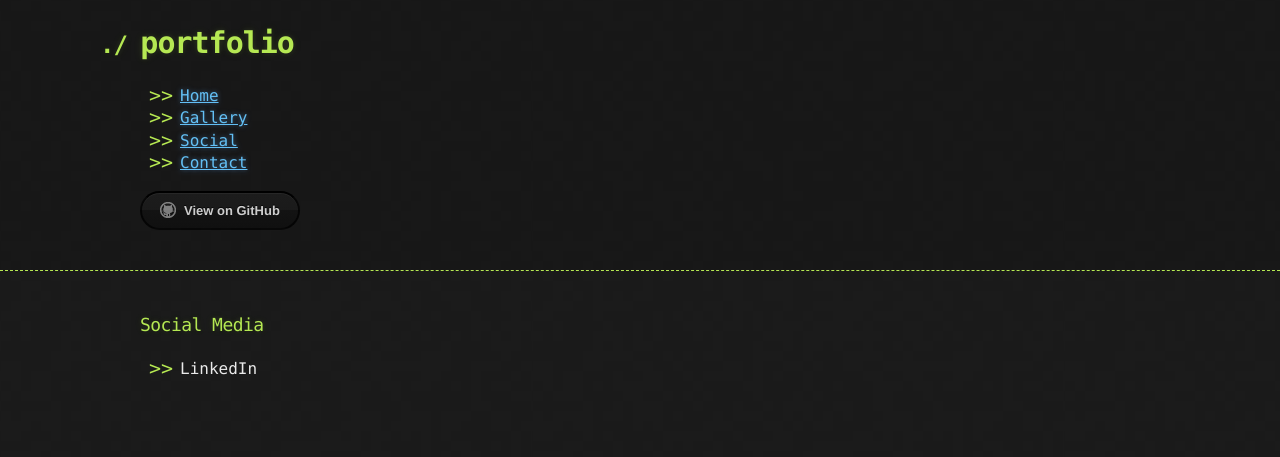
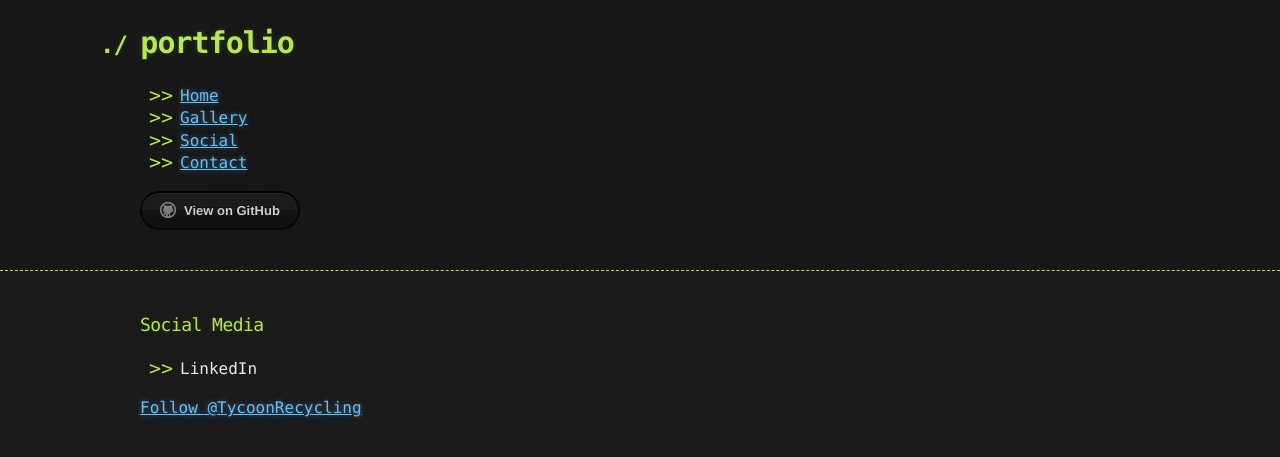
Before and after one commit to NathanLewis298/portfolio, a Jekyll site: the page built from social.md, in a window 1280 px wide. Shown: the top 457 px of the page. Built offline with Jekyll 4.4.1, drawn with Linux system fonts in a browser that asks for light colours; our own code applies the rules of GitHub Pages for plain Markdown files; comment, search, counter and statistics services are not loaded; the repository's description, which GitHub fills in, is left out.

Commit message:
Update social.md

```diff
--- a/social.md
+++ b/social.md
@@ -1,3 +1,5 @@
 ### Social Media
 
 - LinkedIn
+
+<a href="https://twitter.com/TycoonRecycling?ref_src=twsrc%5Etfw" class="twitter-follow-button" data-show-count="false">Follow @TycoonRecycling</a><script async src="https://platform.twitter.com/widgets.js" charset="utf-8"></script>
```
